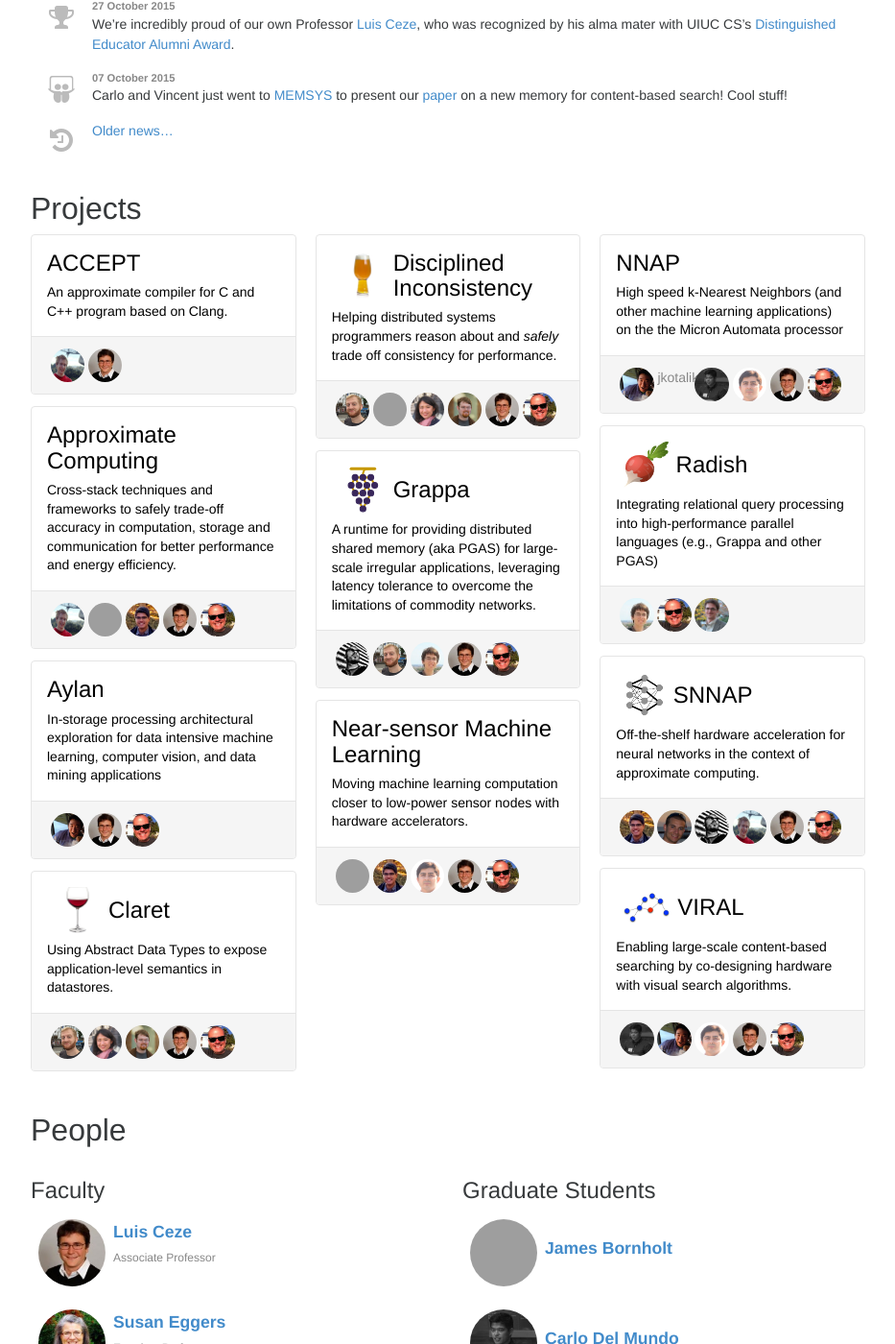
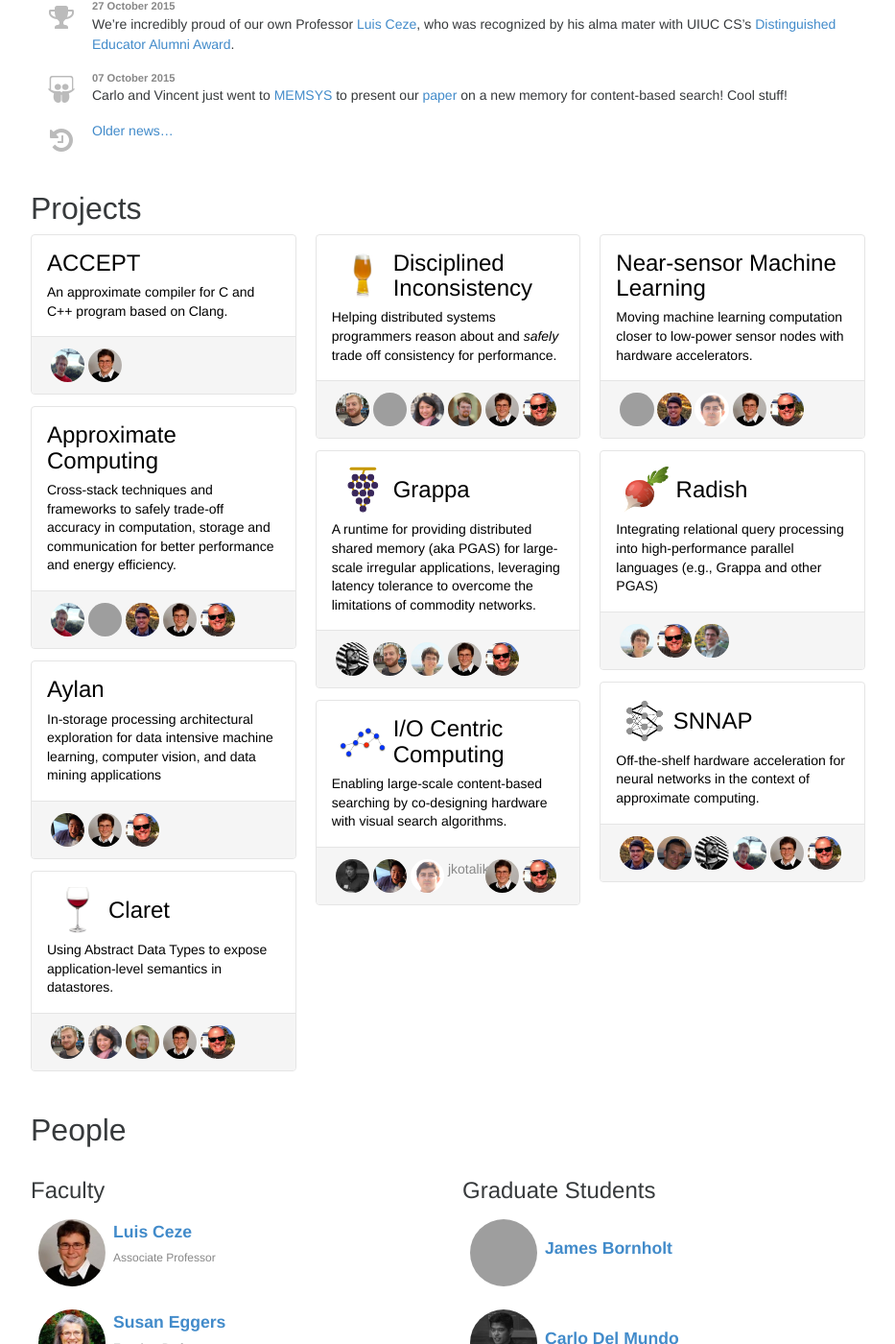
Before and after one commit to uwsampa/sampa-public, a Jekyll site: the page built from index.html, in a window 1280 px wide and 1400 px high, scrolled down 436 px. Shown: the whole window at 96% size, without its empty margins (173-1106 px from the left). Built offline with Jekyll 4.4.1, drawn with Linux system fonts in a browser that asks for light colours; nearby versions of some CDN libraries; Markdown is read by kramdown in place of the engine named in the settings; some of the changed lines change nothing that is shown; grey boxes are pictures that could not be loaded.

Commit message:
Combine nnap with io-centric-computing

```diff
--- a/_projects/viral.md
+++ b/_projects/io_centric_computing.md
@@ -1,5 +1,5 @@
 ---
-title: "VIRAL"
+title: "I/O Centric Computing"
 image: /img/viral-icon.png
 description: |
  Enabling large-scale content-based searching by co-designing hardware with visual search algorithms.
@@ -7,6 +7,7 @@ people:
   - cdel
   - vlee2
   - armin
+  - jkotalik
   - luisceze
   - oskin
 
@@ -19,9 +20,16 @@ icons:
 ---
 
 <br />
+
+## VIRAL: Video And Image Retrieval At Large Scale
+
 To index and search all of the videos in the Internet requires massive resources. Using commodity parts and existing libraries, a conservative estimate for a system requires 32 petabytes to store feature data, 480,000 CPU cores to build and update the index, and 1000 servers to service 1 million concurrent clients at a latency on the order of seconds. Such requirements in both power consumption and performance rival those of the top supercomputers. While it may be feasible to add commodity CPUs to increase raw processing power, the exponential rates of multimedia content creation and consumption exacerbate the scalability of network infrastructure and memory subsystems. In 2013 alone, approximately 127 billion images and 620 million videos were uploaded to Facebook and YouTube respectively. In the same year, traffic volumes from Netflix and YouTube accounted for more than 50% of global Internet traffic.
 
 This growth in data has created a landscape where multimedia search engines will be essential to organize and reason about the available data. To date, advances in feature extraction and visual search algorithms have enabled image-based search engines. However, increased I/O and compute requirements have stymied the progress towards video-based search engines. To enable video search at scale, rearchitecting the roles of the memory subsystem and network layer is imperative.
+
+## NNAP : High Speed K-Nearest Neighbors on the Micron Automata Processor
+
+Near data processing has been proposed as a promising solution to eliminate costly data transfer for data bound applications by offering both enhance energy efficiency and performance. In particular, the Micron Automata Processor is among the first near data processing platforms to be commercialized in recent years. However, it's non-von Neumann architecture presents its own set of unique challenges and opportunities. This project aims to explore and implement the notoriously data bound k-nearest neighbors algorithm for practical sized applications by combining insights from computer vision and architecture.
 
 ## Publications
 
--- a/_projects/nnap.md
+++ /dev/null
@@ -1,17 +0,0 @@
----
-title: NNAP
-image:
-description: |
-  High speed k-Nearest Neighbors (and other machine learning applications) on the the Micron Automata processor
-people:
-  - vlee2
-  - jkotalik
-  - cdel
-  - armin
-  - luisceze
-  - oskin
-
-layout: project
----
-
-Near data processing has been proposed as a promising solution to eliminate costly data transfer for data bound applications by offering both enhance energy efficiency and performance. In particular, the Micron Automata Processor is among the first near data processing platforms to be commercialized in recent years. However, it's non-von Neumann architecture presents its own set of unique challenges and opportunities. This project aims to explore and implement the notoriously data bound k-nearest neighbors algorithm for practical sized applications by combining insights from computer vision and architecture.
```
